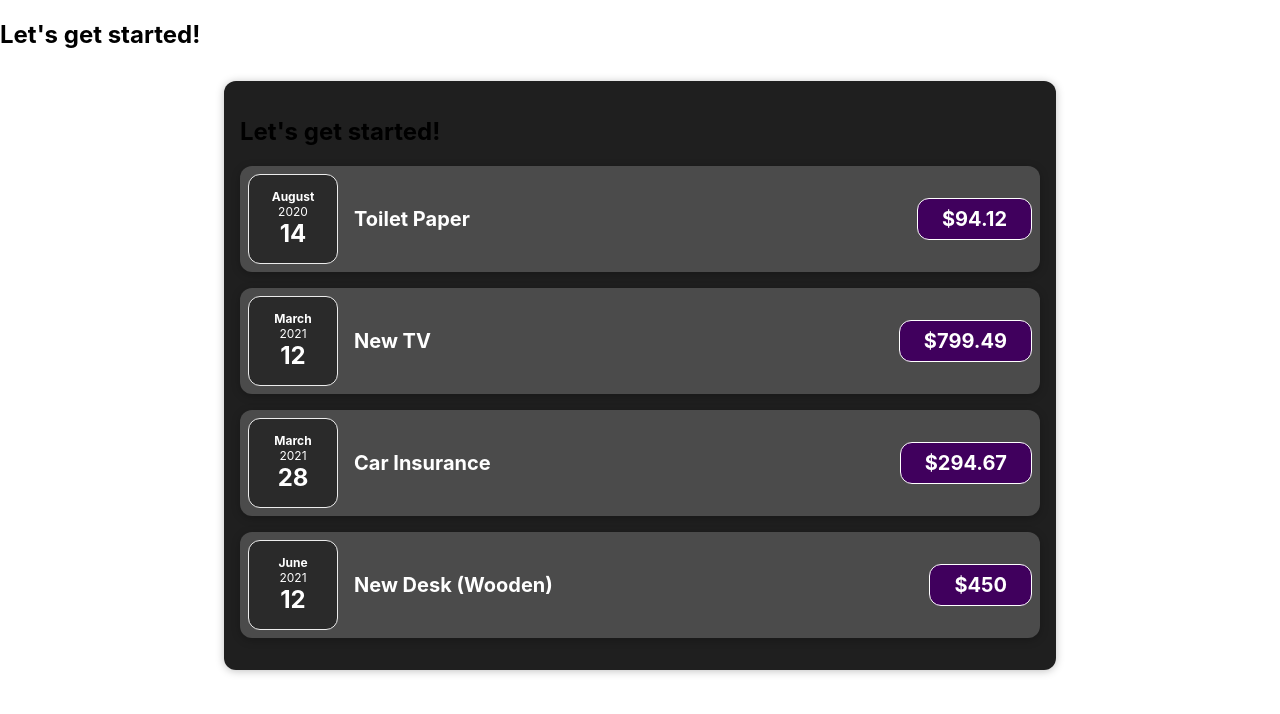
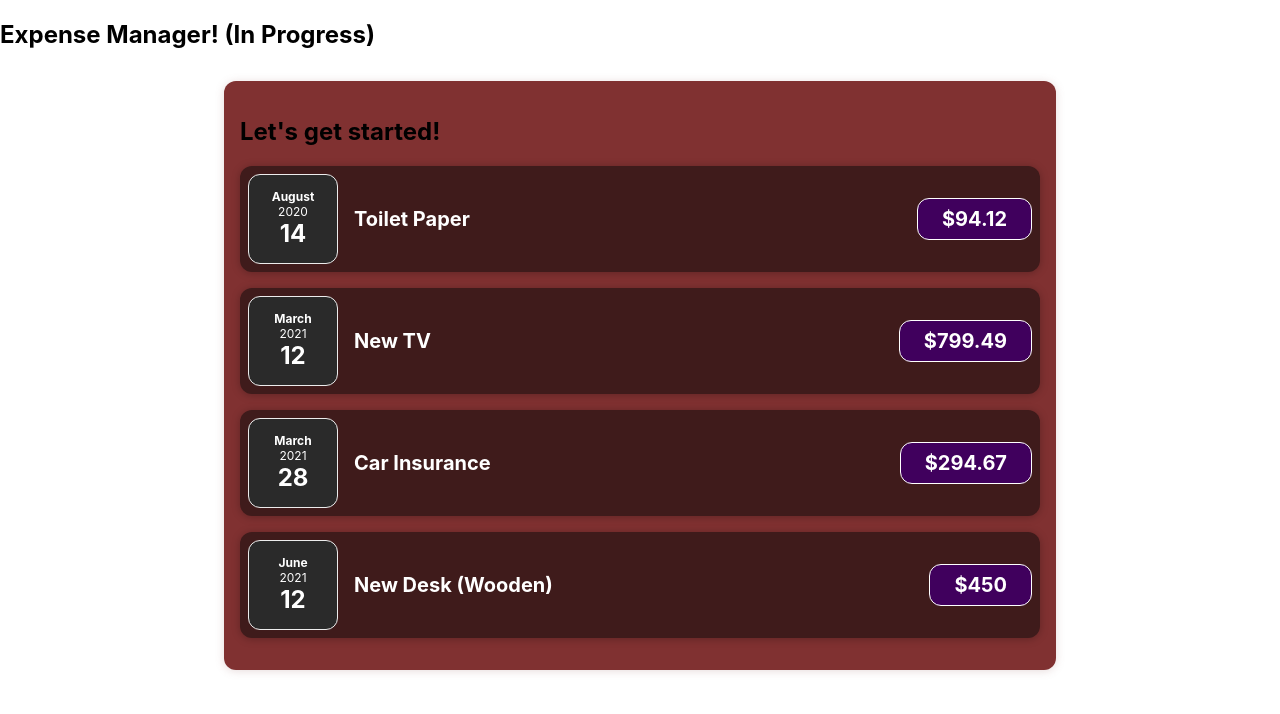
Before and after one commit to AftabVirtual/expense-manager-react, a React (Create React App) app: page / in a window 1280 px wide. Shown: the top 714 px of the page. Built offline with nearby package versions, Linux system fonts and the light colour scheme.

Commit message:
reorder directories

```diff
--- a/src/App.js
+++ b/src/App.js
@@ -1,4 +1,4 @@
-import Expenses from './components/Expenses';
+import Expenses from './components/Expenses/Expenses';
 
 function App() {
   const expenses = [
@@ -25,7 +25,7 @@ function App() {
 
   return (
     <div>
-      <h2>Let's get started!</h2>
+      <h2>Expense Manager! (In Progress)</h2>
       <Expenses items = {expenses}/>
     </div>
   );
--- a/src/components/ExpenseItem.css
+++ b/src/components/Expenses/ExpenseItem.css
@@ -2,11 +2,11 @@
   display: flex;
   justify-content: space-between;
   align-items: center;
-  box-shadow: 0 2px 8px rgba(0, 0, 0, 0.25);
+  box-shadow: 0 2px 8px rgba(221, 191, 191, 0.25);
   padding: 0.5rem;
   margin: 1rem 0;
   border-radius: 12px;
-  background-color: #4b4b4b;
+  background-color: #3f1b1b;
 }
 
 .expense-item__description {
--- a/src/components/ExpenseItem.js
+++ b/src/components/Expenses/ExpenseItem.js
@@ -1,15 +1,16 @@
 import ExpenseDate from './ExpenseDate';
 import './ExpenseItem.css';
+import Card from '../UI/Card';
 
 function ExpenseItem(props) {
   return (
-    <div className='expense-item'>
+    <Card className='expense-item'>
       <ExpenseDate date={props.date} />
       <div className='expense-item__description'>
         <h2>{props.title}</h2>
         <div className='expense-item__price'>${props.amount}</div>
       </div>
-    </div>
+    </Card>
   );
 }
 
--- a/src/components/Expenses.css
+++ b/src/components/Expenses/Expenses.css
@@ -1,9 +1,9 @@
 .expenses {
     padding: 1rem;
-    background-color: rgb(31, 31, 31);
+    background-color: rgb(128, 49, 49);
     margin: 2rem auto;
     width: 50rem;
     max-width: 95%;
     border-radius: 12px;
-    box-shadow: 0 1px 8px rgba(0, 0, 0, 0.25);
+    box-shadow: 0 1px 8px rgba(158, 113, 113, 0.25);
   }
--- a/src/components/Expenses.js
+++ b/src/components/Expenses/Expenses.js
@@ -1,9 +1,10 @@
 import ExpenseItem from './ExpenseItem';
+import Card from '../UI/Card';
 import './Expenses.css';
 
 function Expenses(props) {
     return (
-        <div className='expenses'>
+        <Card className='expenses'>
             <h2>Let's get started!</h2>
             <ExpenseItem
                 title={props.items[0].title}
@@ -25,7 +26,7 @@ function Expenses(props) {
                 amount={props.items[3].amount}
                 date={props.items[3].date}
             />
-        </div>
+        </Card>
     );
 }
 
--- /dev/null
+++ b/src/components/UI/Card.css
@@ -0,0 +1,4 @@
+.card {
+    border-radius: 12px;
+    box-shadow: 0 1px 8px rgba(0, 0, 0, 0.25);
+  }
--- /dev/null
+++ b/src/components/UI/Card.js
@@ -0,0 +1,11 @@
+import React from 'react';
+
+import './Card.css';
+
+const Card = (props) => {
+  const classes = 'card ' + props.className;
+
+  return <div className={classes}>{props.children}</div>;
+};
+
+export default Card;
```
Also changed, not shown: src/components/Expenses/ExpenseDate.css (renamed from src/components/ExpenseDate.css), src/components/Expenses/ExpenseDate.js (renamed from src/components/ExpenseDate.js).
